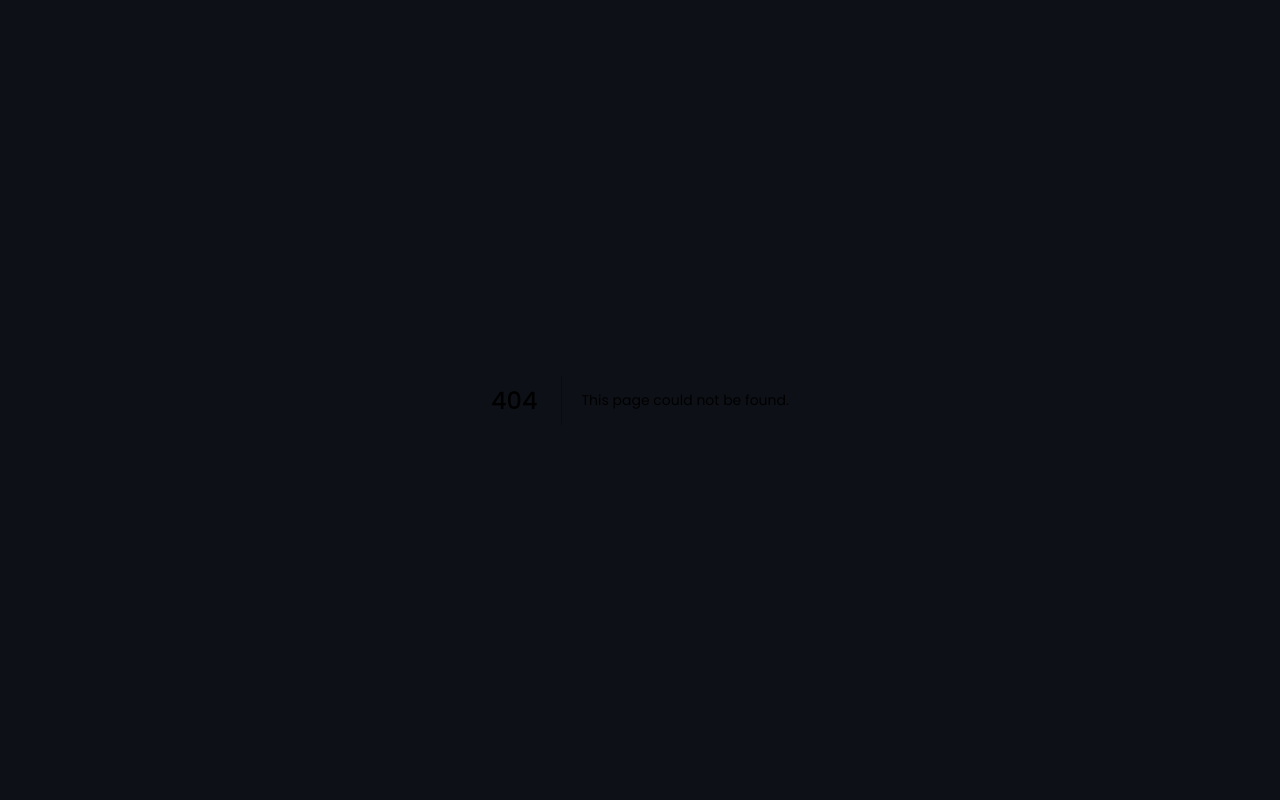
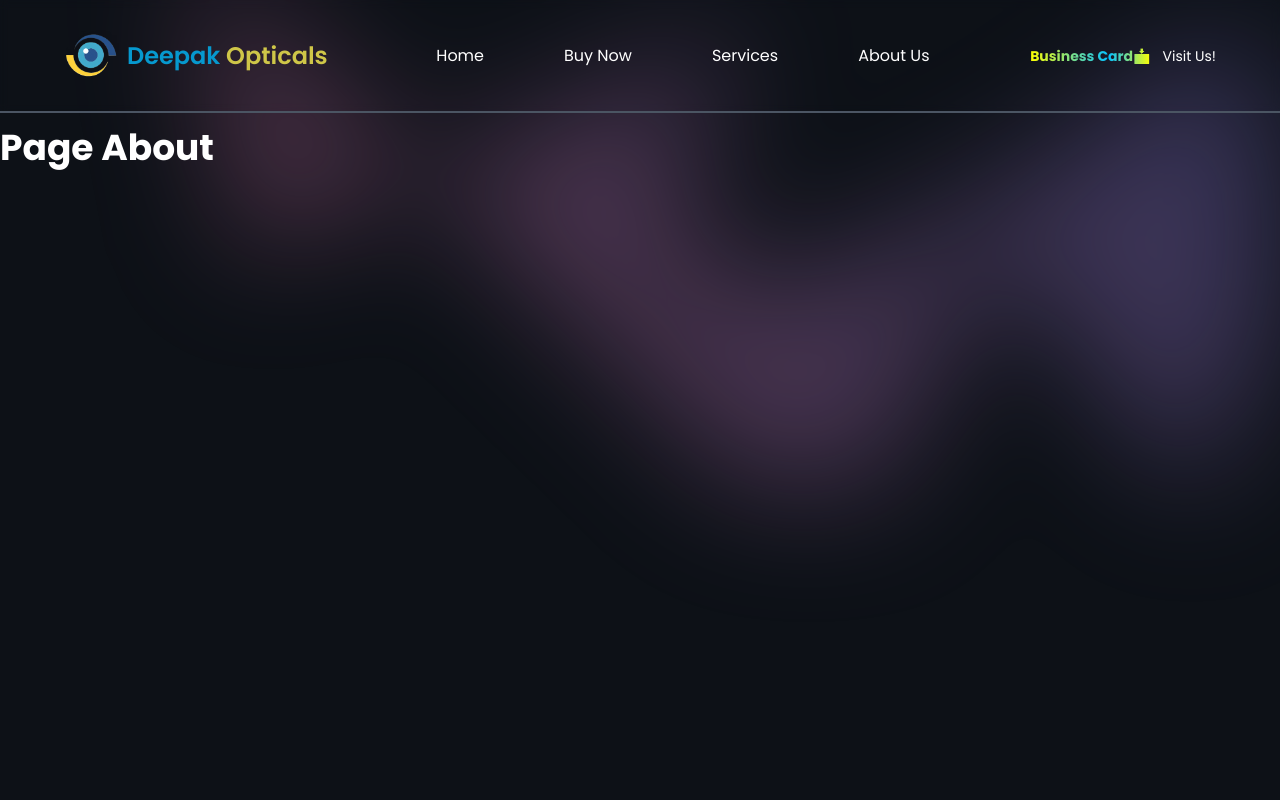
Before and after one commit to kartiksaxena532/OpticalStore, a Next.js app: page /about in a window 1280 px wide. Before the commit this address had no page. Shown: the top 800 px of the page. Built offline with nearby package versions, Linux system fonts and the light colour scheme.

Commit message:
fixed bg

```diff
--- a/app/(root)/layout.tsx
+++ b/app/(root)/layout.tsx
@@ -1,18 +1,10 @@
-"use client"
-import Footer from '@/components/Footer'
-import Navbar from '@/components/Navbar'
+
 import React from 'react'
-
-
-
 const layout = ({children}:{children : React.ReactNode}) => {
   return (
-    <>
-    <Navbar/>
+    <div>
     {children}
-    <Footer/>
-
-    </>
+    </div>
   )
 }
 
--- /dev/null
+++ b/app/about/page.tsx
@@ -0,0 +1,28 @@
+import React from 'react'
+
+const page = () => {
+  return (
+    <div className='w-full h-[100vh]'>
+        <div className="bg-transparent">
+      <div className="isolate relative w-full">
+        <div
+          aria-hidden="true"
+          className="absolute inset-x-0 -top-40 -z-10 transform-gpu overflow-hidden blur-3xl sm:-top-80"
+        >
+          <div
+            style={{
+              clipPath:
+                'polygon(74.1% 44.1%, 100% 61.6%, 97.5% 26.9%, 85.5% 0.1%, 80.7% 2%, 72.5% 32.5%, 60.2% 62.4%, 52.4% 68.1%, 47.5% 58.3%, 45.2% 34.5%, 27.5% 76.7%, 0.1% 64.9%, 17.9% 100%, 27.6% 76.8%, 76.1% 97.7%, 74.1% 44.1%)',
+            }}
+            className="relative left-[calc(50%-11rem)] aspect-[1155/678] w-[36.125rem] translate-y-1/6 rotate-[30deg] bg-gradient-to-tr from-[#ff80b5] to-[#9089fc] opacity-30 sm:left-[calc(50%-30rem)] sm:w-[72.1875rem]"
+          />
+        </div>
+<div className='relative text-white text-4xl font-bold mt-32'>Page About</div>
+
+        </div>
+        </div>
+    </div>
+  )
+}
+
+export default page
--- a/app/api/auth/[kindeAuth]/route.ts
+++ /dev/null
@@ -1,2 +0,0 @@
-import {handleAuth} from "@kinde-oss/kinde-auth-nextjs/server";
-export const GET = handleAuth();
--- a/app/dashboard/page.tsx
+++ b/app/dashboard/page.tsx
@@ -8,8 +8,6 @@
 import { ContainerScroll } from "@/components/conatiner-scroll";
 import Image from "next/image";
 import banner from "@/public/banner.jpeg";
-import Navbar from '@/components/Navbar'
-import Footer from '@/components/Footer'
 export const revalidate = 900;
 
 interface Props {
@@ -28,8 +26,20 @@
 
   return (
     <>
-    <Navbar/>
     <main className='flex-center paddings mx-auto w-full max-screen-2xl flex-col'>
+    <div
+          aria-hidden="true"
+          className="absolute inset-x-0 -top-40 -z-10 transform-gpu overflow-hidden blur-3xl sm:-top-80"
+        >
+          <div
+            style={{
+              clipPath:
+                'polygon(74.1% 44.1%, 100% 61.6%, 97.5% 26.9%, 85.5% 0.1%, 80.7% 2%, 72.5% 32.5%, 60.2% 62.4%, 52.4% 68.1%, 47.5% 58.3%, 45.2% 34.5%, 27.5% 76.7%, 0.1% 64.9%, 17.9% 100%, 27.6% 76.8%, 76.1% 97.7%, 74.1% 44.1%)',
+            }}
+            className="relative left-[calc(50%-9rem)] aspect-[1155/678] w-[36.125rem] -translate-x-1/4 rotate-[30deg] bg-gradient-to-tr from-[#ff80b5] to-[#9089fc] opacity-30 sm:left-[calc(50%-30rem)] sm:w-[72.1875rem]"
+          />
+        </div>
+
 <div className=" -mt-16 flex flex-col overflow-hidden">
     <ContainerScroll
       titleComponent={
@@ -109,7 +119,6 @@
 
 
     </main>
-    <Footer/>
     </>
   )
 }
--- a/app/layout.tsx
+++ b/app/layout.tsx
@@ -1,3 +1,5 @@
+import Navbar from '@/components/Navbar'
+import Footer from '@/components/Footer'
 import './globals.css'
 import type { Metadata } from 'next'
 
@@ -14,9 +16,9 @@
       <html lang="en" >
         <head />
         <body className='min-h-screen bg-black-100 font-poppins'>
-
+          <Navbar/>
             {children}
-
+        <Footer/>
         </body>
       </html>
   )
--- /dev/null
+++ b/app/services/page.tsx
@@ -0,0 +1,29 @@
+import React from 'react'
+
+const page = () => {
+  return (
+    <div className='w-full h-[100vh]'>
+           <div className="bg-transparent">
+      <div className="isolate relative w-full">
+        <div
+          aria-hidden="true"
+          className="absolute inset-x-0 -top-40 -z-10 transform-gpu overflow-hidden blur-3xl sm:-top-80"
+        >
+          <div
+            style={{
+              clipPath:
+                'polygon(74.1% 44.1%, 100% 61.6%, 97.5% 26.9%, 85.5% 0.1%, 80.7% 2%, 72.5% 32.5%, 60.2% 62.4%, 52.4% 68.1%, 47.5% 58.3%, 45.2% 34.5%, 27.5% 76.7%, 0.1% 64.9%, 17.9% 100%, 27.6% 76.8%, 76.1% 97.7%, 74.1% 44.1%)',
+            }}
+            className="relative left-[calc(50%-9rem)] aspect-[1155/678] w-[36.125rem] -translate-x-1/4 rotate-[30deg] bg-gradient-to-tr from-[#ff80b5] to-[#9089fc] opacity-30 sm:left-[calc(50%-30rem)] sm:w-[72.1875rem]"
+          />
+        </div>
+        </div>
+
+        <div className='relative text-white text-4xl font-bold mt-32'>Page Services</div>
+
+        </div>
+    </div>
+  )
+}
+
+export default page
```
